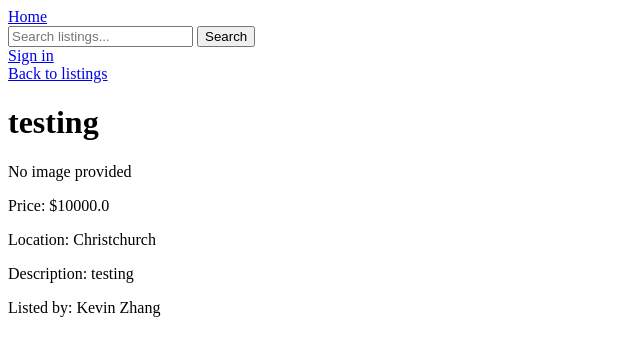
After one commit to KevinZhang1106/13DTP, a Flask app: page /listing/1 in a window 1280 px wide. The commit adds this page. Shown: the top 356 px of the page, without its empty margins (0-640 px from the left). Run offline with Flask 3, Linux system fonts and the light colour scheme.

Commit message:
added view listing feature

```diff
--- a/app.py
+++ b/app.py
@@ -162,6 +162,12 @@ def my_listing():
     return render_template('my_listing.html', listings=listings)
 
 
+@app.route('/listing/<int:listing_id>')
+def view_listing(listing_id):
+    listing = Listing.query.get_or_404(listing_id)
+    return render_template('view_listing.html', listing=listing)
+
+
 @app.route('/favourites')
 @login_required
 def favourites():
--- a/templates/home.html
+++ b/templates/home.html
@@ -10,6 +10,7 @@
 
 {% if listings %}
     {% for listing in listings %}
+        <a href="{{ url_for('view_listing', listing_id=listing.id) }}">
             <div>
                 {% if listing.image_filename %}
                     <img src="{{ url_for('static', filename='uploads/' ~ listing.image_filename)}}" width="200">
@@ -21,6 +22,7 @@
                 <p>{{ listing.location }}</p>
                 <p>By {{ listing.seller.name }}</p>
             </div>
+        </a>
     {% endfor %}
 {% else %}
     {% if search %}
--- /dev/null
+++ b/templates/view_listing.html
@@ -0,0 +1,20 @@
+{% extends "base.html" %}
+{% block title %}{{ listing.title }}{% endblock %}
+
+{% block content %}
+<a href="{{ url_for('home') }}">Back to listings</a>
+
+<h1>{{ listing.title }}</h1>
+
+{% if listing.image_filename %}
+    <img src="{{ url_for('static', filename='uploads/' ~ listing.image_filename) }}" width="400">
+{% else %}
+    <p>No image provided</p>
+{% endif %}
+
+<p>Price: ${{ listing.price }}</p>
+<p>Location: {{ listing.location }}</p>
+<p>Description: {{ listing.description }}</p>
+<p>Listed by: {{ listing.seller.name }}</p>
+
+{% endblock %}
```
Lines whose indentation alone changed are shown as unchanged.
